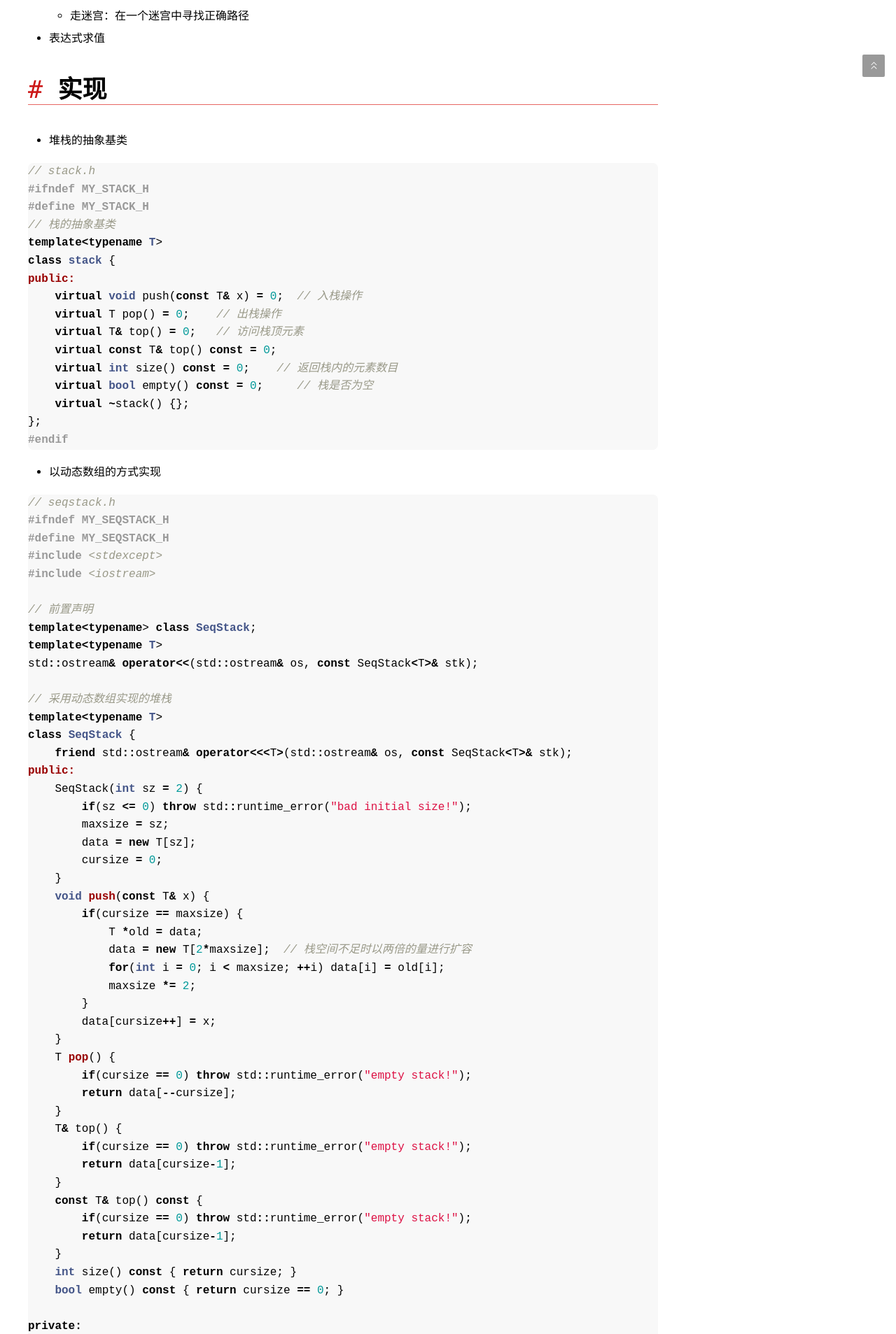
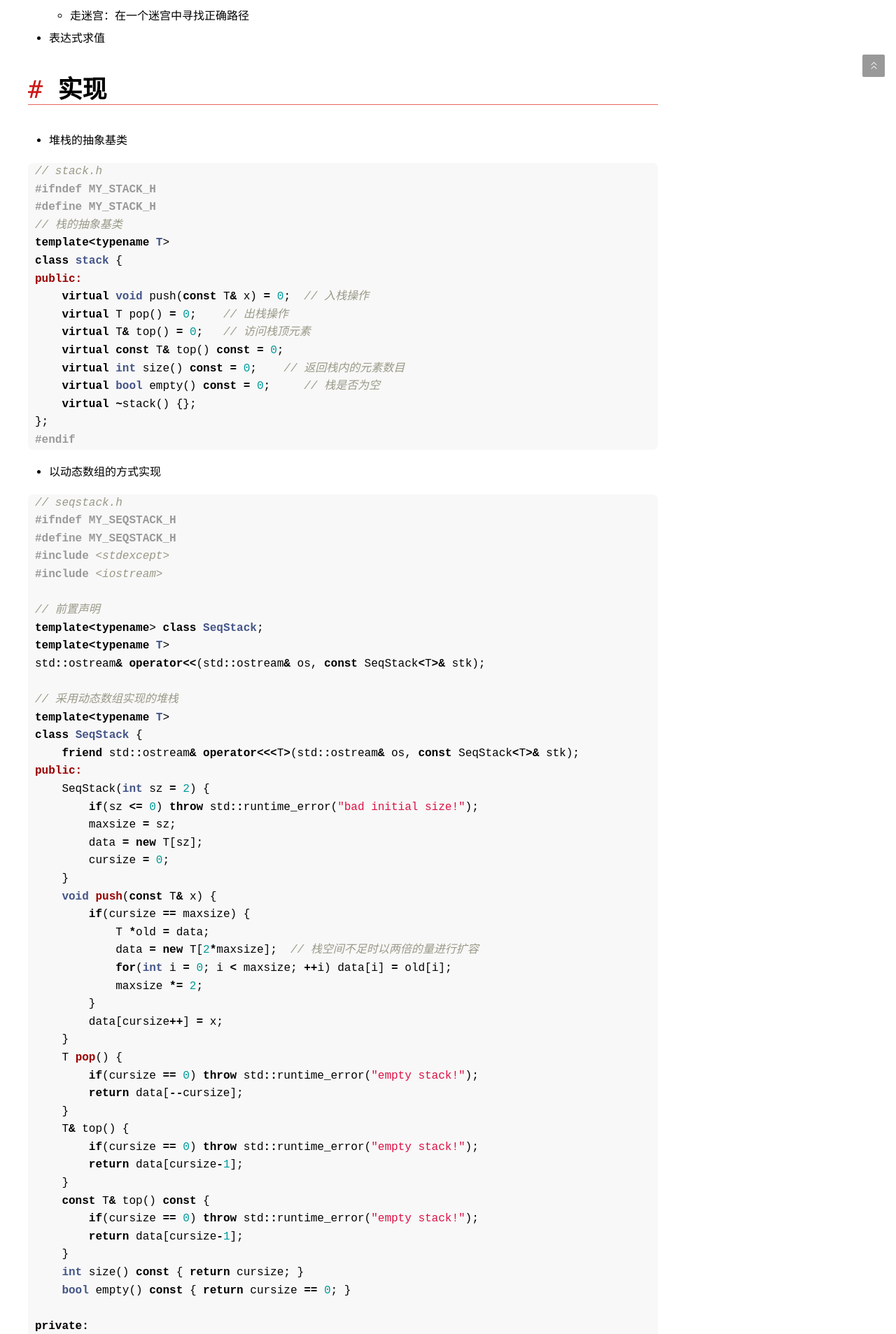
Before and after one commit to haojiubujian0/haojiubujian0.github.io, a Jekyll site: the page built from _posts/2023-06-09-堆栈的实现.md, in a window 1280 px wide. Shown: the part 840-2747 px from the top of the page at 70% size. Built offline with Jekyll 4.4.1, drawn with Linux system fonts in a browser that asks for light colours; comment, search, counter and statistics services are not loaded.

Commit message:
update post 堆栈的实现

```diff
--- a/_posts/2023-06-09-堆栈的实现.md
+++ b/_posts/2023-06-09-堆栈的实现.md
@@ -11,11 +11,12 @@
 - 两种主要的操作：
   - Push：向堆栈中加入一个元素。
   - Pop：从堆栈中移除最近添加且尚未移除的元素。
-
 - 其他一些操作：
   - "top of stack" or "peak"：访问栈顶元素但不移除该元素。
   - "empty"：判断堆栈是否为空。
   - "size"：返回堆栈的当前大小。
+
+<!--more-->
 
 # 应用
 
--- a/static/css/post/markdown-light.css
+++ b/static/css/post/markdown-light.css
@@ -150,6 +150,9 @@
 .markdown code {
   overflow-x: auto;
 }
+.markdown pre {
+  padding-left: 10px;
+}
 .markdown img {
   display: block;
   max-width: 80%;
```
